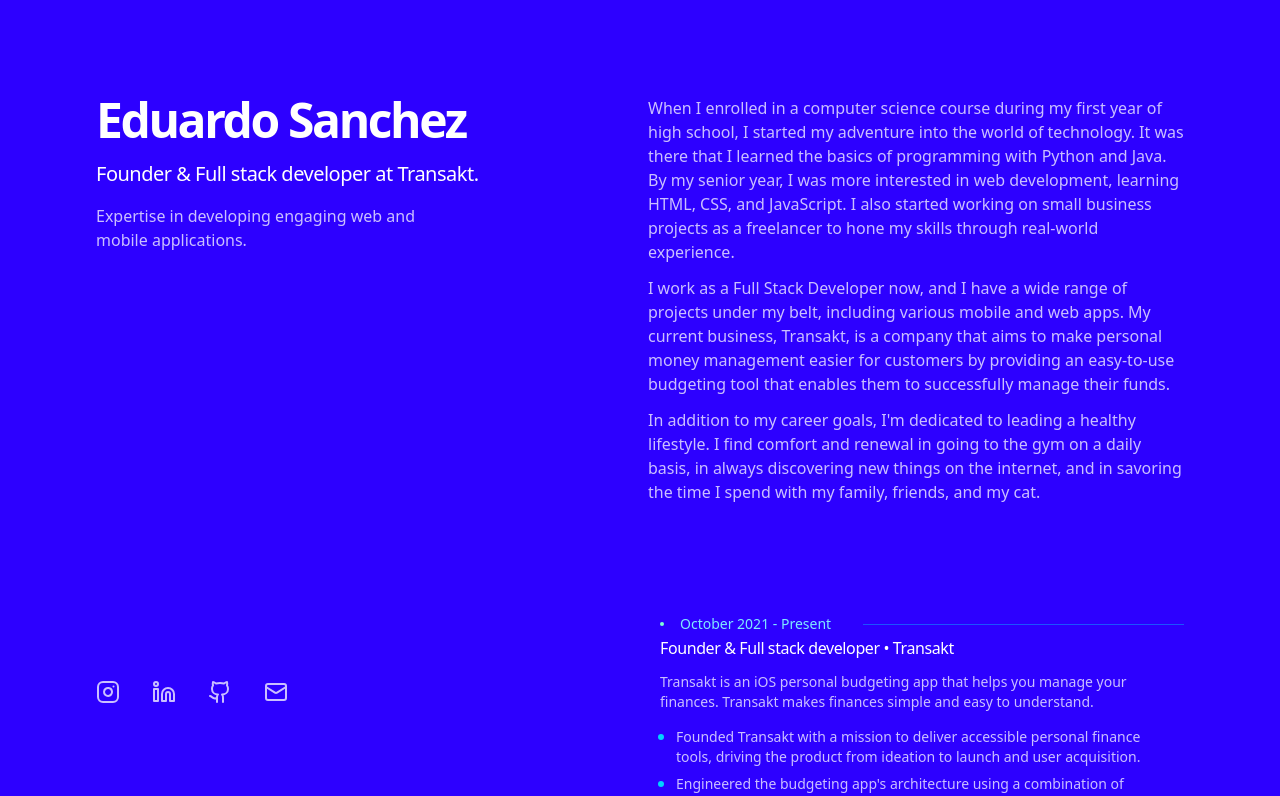
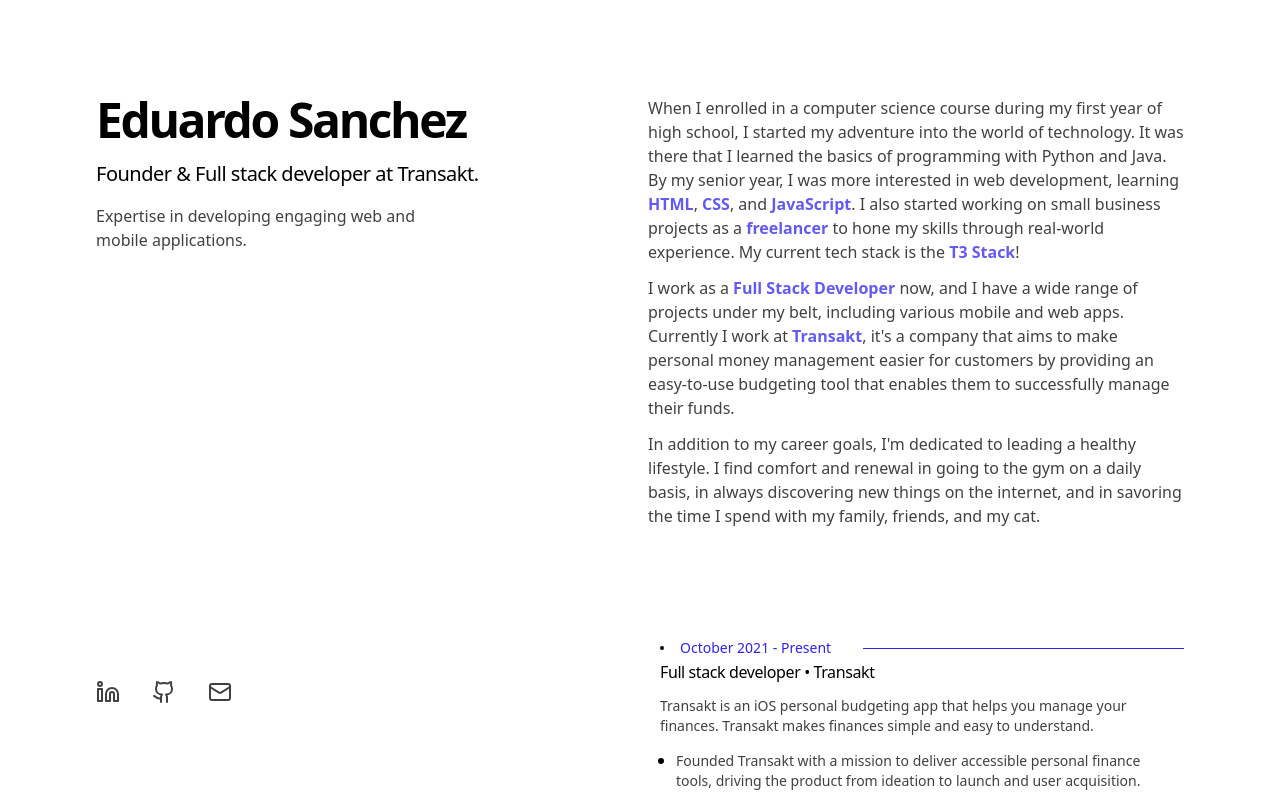
Before and after one commit to eds2002/eduardo-portfolio, a Next.js app: page / in a window 1280 px wide. Shown: the top 796 px of the page. Built offline with nearby package versions, Linux system fonts and the light colour scheme.

Commit message:
Modify page for easier viewing on the eyes.

```diff
--- a/package.json
+++ b/package.json
@@ -11,10 +11,11 @@
     "format:fix": "prettier --write --list-different ."
   },
   "dependencies": {
+    "@next/font": "^14.2.3",
     "@vercel/analytics": "^1.2.2",
     "class-variance-authority": "^0.7.0",
     "clsx": "^2.1.0",
-    "framer-motion": "^11.0.5",
+    "framer-motion": "^11.1.7",
     "lucide-react": "^0.331.0",
     "next": "14.1.0",
     "react": "^18",
--- a/src/app/layout.tsx
+++ b/src/app/layout.tsx
@@ -23,7 +23,7 @@
   children: React.ReactNode
 }>) {
   return (
-    <html lang="en" className="bg-secondary-1">
+    <html lang="en" className="bg-white selection:bg-primary-1/25">
       <body className={inter.className}>
         {children}
         <Analytics />
--- a/src/components/Typography.tsx
+++ b/src/components/Typography.tsx
@@ -5,13 +5,13 @@
 export const typographyVariants = cva('text-xl', {
   variants: {
     variant: {
-      h1: 'scroll-m-20 text-4xl font-bold tracking-tighter lg: text-5xl text-primary-11',
-      h2: 'scroll-m-20 text-3xl font-semibold tracking-tight first:mt-0 text-primary-11',
-      h3: 'scroll-m-20 text-2xl font-semibold tracking-tight text-primary-11',
-      h4: 'scroll-m-20 text-xl font-semibold tracking-tight text-primary-11',
-      p: ' [&:not(:first-child)]:mt-6 text-primary-11',
-      // blockquote: "mt-6 border-l-2 pl-6 italic",
-      // list: "my-6 ml-6 list-disc [&>li]:mt-2",
+      h1: 'scroll-m-20 text-4xl font-bold tracking-tighter lg: text-5xl',
+      h2: 'scroll-m-20 text-3xl font-semibold tracking-tight first:mt-0',
+      h3: 'scroll-m-20 text-2xl font-semibold tracking-tight',
+      h4: 'scroll-m-20 text-xl font-semibold tracking-tight',
+      p: ' [&:not(:first-child)]:mt-6',
+      blockquote: 'mt-6 border-l-2 pl-6 italic',
+      li: 'my-6 ml-6 list-disc [&>li]:mt-2',
     },
     affects: {
       default: '',
--- a/src/features/home/components/AboutContentBlock.tsx
+++ b/src/features/home/components/AboutContentBlock.tsx
@@ -1,9 +1,18 @@
 'use client'
 import Typography from '@/components/Typography'
+import { useInView } from 'framer-motion'
+import { useEffect, useRef } from 'react'
+import useViewportStore from '../store/viewportStore'
+import { useInViewHook } from '../utils/useInViewHook'
+
+const sectionId = 'about'
 
 export const AboutContentBlock = () => {
+  const Span = ({ children }: { children: string }) => (
+    <span className="font-semibold text-primary-1">{children}</span>
+  )
   return (
-    <section id="about">
+    <section id={sectionId}>
       <Typography variant="h2" className="text-md  uppercase pb-4 lg:hidden ">
         About
       </Typography>
@@ -17,20 +26,23 @@
           high school, I started my adventure into the world of technology. It
           was there that I learned the basics of programming with Python and
           Java. By my senior year, I was more interested in web development,
-          learning HTML, CSS, and JavaScript. I also started working on small
-          business projects as a freelancer to hone my skills through real-world
-          experience.
+          learning <Span>HTML</Span>, <Span>CSS</Span>, and{' '}
+          <Span>JavaScript</Span>. I also started working on small business
+          projects as a <Span>freelancer</Span> to hone my skills through
+          real-world experience. My current tech stack is the{' '}
+          <Span>T3 Stack</Span>!
         </Typography>
         <Typography
           variant="p"
           affects={'removePMargin'}
           className="text-md opacity-75"
         >
-          I work as a Full Stack Developer now, and I have a wide range of
-          projects under my belt, including various mobile and web apps. My
-          current business, Transakt, is a company that aims to make personal
-          money management easier for customers by providing an easy-to-use
-          budgeting tool that enables them to successfully manage their funds.
+          I work as a <Span>Full Stack Developer</Span> now, and I have a wide
+          range of projects under my belt, including various mobile and web
+          apps. Currently I work at <Span>Transakt</Span>, it's a company that
+          aims to make personal money management easier for customers by
+          providing an easy-to-use budgeting tool that enables them to
+          successfully manage their funds.
         </Typography>
         <Typography
           variant="p"
--- a/src/features/home/components/ExperienceBlock.tsx
+++ b/src/features/home/components/ExperienceBlock.tsx
@@ -1,12 +1,12 @@
+'use client'
 import Typography from '@/components/Typography'
 import { ArrowUpRight } from 'lucide-react'
 import Link from 'next/link'
 
-export const ExperienceBlock = () => {
 const timeline = [
   {
     name: 'Transakt',
-      role: 'Founder & Full stack developer',
+    role: 'Full stack developer',
     description:
       'Transakt is an iOS personal budgeting app that helps you manage your finances. Transakt makes finances simple and easy to understand.',
     date: 'October 2021 - Present',
@@ -58,11 +58,11 @@
     href: 'https://www.sanchezfamilycleaning.com',
   },
 ]
-
 const pdfLink = '/sanchez-resume.pdf'
-
+const sectionId = 'experience'
+export const ExperienceBlock = () => {
   return (
-    <section id="experience">
+    <section id={sectionId}>
       <Typography variant="h2" className="text-md  uppercase pb-4 lg:hidden ">
         Experience
       </Typography>
@@ -72,19 +72,19 @@
             href={item.href}
             target="_blank"
             key={item.name}
-            className="hover:bg-tertiary-1/25 rounded-2xl p-3 transition-colors cursor-pointer "
+            className="hover:bg-primary-1/15 rounded-2xl p-3 transition-colors cursor-pointer "
           >
-            <div className="flex items-center text-sm font-medium leading-6 text-tertiary-6">
+            <div className="flex items-center text-sm font-medium leading-6 text-primary-1">
               <svg
                 viewBox="0 0 4 4"
                 className="mr-4 h-1 w-1 flex-none"
                 aria-hidden="true"
               >
-                <circle cx={2} cy={2} r={2} fill="aquamarine" />
+                <circle cx={2} cy={2} r={2} fill="fill-primary-1" />
               </svg>
               {item.date}
               <div
-                className="absolute -ml-2 h-px w-screen -translate-x-full bg-tertiary-1/40 sm:-ml-4 lg:static lg:-mr-6 lg:ml-8 lg:w-auto lg:flex-auto lg:translate-x-0"
+                className="absolute -ml-2 h-px w-screen -translate-x-full bg-primary-1 sm:-ml-4 lg:static lg:-mr-6 lg:ml-8 lg:w-auto lg:flex-auto lg:translate-x-0"
                 aria-hidden="true"
               />
             </div>
@@ -105,10 +105,7 @@
               </Typography>
               <ul className="px-4 flex flex-col gap-1">
                 {item.responsibility?.map((responsibility) => (
-                  <li
-                    className="list-disc text-tertiary-1"
-                    key={responsibility}
-                  >
+                  <li className="list-disc " key={responsibility}>
                     <Typography
                       variant="p"
                       affects={'removePMargin'}
@@ -123,7 +120,7 @@
                 {item.stack.map((tech) => (
                   <span
                     key={tech}
-                    className="text-sm text-tertiary-1 font-semibold px-4 py-1 bg-tertiary-1/25 rounded-full block"
+                    className="text-sm text-primary-1 font-medium px-4 py-1 bg-primary-1/15 rounded-full block"
                   >
                     {tech}
                   </span>
@@ -132,9 +129,10 @@
             </div>
           </Link>
         ))}
+
         <Link
           href={pdfLink}
-          className="font-medium text-md text-tertiary-11 hover:text-tertiary-1 group flex items-center bg-transparent self-start justify-self-start"
+          className="font-medium text-md text-primary-1 hover:text-primary-4 group flex items-center bg-transparent self-start justify-self-start"
           target="_blank"
         >
           <p>View full resume</p>
--- /dev/null
+++ b/src/features/home/components/PersonalInfo.tsx
@@ -0,0 +1,19 @@
+import Typography from '@/components/Typography'
+
+export const PersonalInfo = () => (
+  <div className="gap-4 flex flex-col flex-start">
+    <Typography variant="h1" className="font-bold">
+      Eduardo Sanchez
+    </Typography>
+    <Typography variant="h3" className="font-normal text-xl">
+      Founder & Full stack developer at Transakt.
+    </Typography>
+    <Typography
+      variant="p"
+      affects={'removePMargin'}
+      className="opacity-75 text-md max-w-xs"
+    >
+      Expertise in developing engaging web and mobile applications.
+    </Typography>
+  </div>
+)
--- a/src/features/home/components/Sidebar.tsx
+++ b/src/features/home/components/Sidebar.tsx
@@ -1,61 +1,5 @@
-import Typography from '@/components/Typography'
-import { Github, Instagram, Linkedin, Mail } from 'lucide-react'
-import Link from 'next/link'
-
-const socials = [
-  {
-    icon: Instagram,
-    href: 'https://www.instagram.com/trpfsu/',
-  },
-  {
-    icon: Linkedin,
-    href: 'https://www.linkedin.com/in/eduardo-sanchez-93a191227/',
-  },
-  {
-    icon: Github,
-    href: 'https://www.github.com/eds2002',
-  },
-
-  {
-    icon: Mail,
-    href: 'mailto:es23jr@gmail.com',
-  },
-]
-
-const Socials = () => (
-  <div className="flex flex-row gap-8 mt-4">
-    {socials.map((item) => {
-      const Icon = item.icon
-
-      return (
-        <Link href={item.href} key={item.href} target="_blank">
-          <Icon
-            size={24}
-            className="text-white opacity-75 hover:text-tertiary-1 transition-colors cursor-pointer"
-          />
-        </Link>
-      )
-    })}
-  </div>
-)
-
-const PersonalInfo = () => (
-  <div className="gap-4 flex flex-col flex-start">
-    <Typography variant="h1" className="font-bold">
-      Eduardo Sanchez
-    </Typography>
-    <Typography variant="h3" className="font-normal text-xl">
-      Founder & Full stack developer at Transakt.
-    </Typography>
-    <Typography
-      variant="p"
-      affects={'removePMargin'}
-      className="opacity-75 text-md max-w-xs"
-    >
-      Expertise in developing engaging web and mobile applications.
-    </Typography>
-  </div>
-)
+import { Socials } from './Socials'
+import { PersonalInfo } from './PersonalInfo'
 
 export const Sidebar = () => {
   return (
--- /dev/null
+++ b/src/features/home/components/Socials.tsx
@@ -0,0 +1,34 @@
+import { Github, Linkedin, Mail } from 'lucide-react'
+import Link from 'next/link'
+const socials = [
+  {
+    icon: Linkedin,
+    href: 'https://www.linkedin.com/in/eduardo-sanchez-93a191227/',
+  },
+  {
+    icon: Github,
+    href: 'https://www.github.com/eds2002',
+  },
+
+  {
+    icon: Mail,
+    href: 'mailto:es23jr@gmail.com',
+  },
+]
+
+export const Socials = () => (
+  <div className="flex flex-row gap-8 mt-4">
+    {socials.map((item) => {
+      const Icon = item.icon
+
+      return (
+        <Link href={item.href} key={item.href} target="_blank">
+          <Icon
+            size={24}
+            className=" opacity-75 hover:text-primary-1 transition-colors cursor-pointer stroke-2"
+          />
+        </Link>
+      )
+    })}
+  </div>
+)
--- /dev/null
+++ b/src/features/home/utils/useInViewHook.tsx
@@ -0,0 +1,20 @@
+import React, { MutableRefObject, RefObject, useEffect, useRef } from 'react'
+import useViewportStore from '../store/viewportStore'
+import { useInView } from 'framer-motion'
+
+export function useInViewHook({
+  ref,
+  name,
+}: {
+  ref: MutableRefObject<null>
+  name: string
+}) {
+  const { setInView } = useViewportStore()
+  const inView = useInView(ref)
+
+  useEffect(() => {
+    if (inView) {
+      setInView(name)
+    }
+  }, [inView])
+}
--- a/src/features/home/utils/useOnScreen.tsx
+++ /dev/null
@@ -1,21 +0,0 @@
-import { RefObject, useEffect, useMemo, useState } from 'react'
-
-export default function useOnScreen(ref: RefObject<HTMLElement>) {
-  const [isIntersecting, setIntersecting] = useState(false)
-
-  const observer = useMemo(
-    () =>
-      new IntersectionObserver(([entry]) =>
-        setIntersecting(entry.isIntersecting)
-      ),
-    [ref]
-  )
-
-  useEffect(() => {
-    if (ref.current === null) return
-    observer.observe(ref.current)
-    return () => observer.disconnect()
-  }, [])
-
-  return isIntersecting
-}
```
Also changed, not shown: 2 other files (tests, documents, lock files or other folders). Lines whose indentation alone changed are shown as unchanged.
